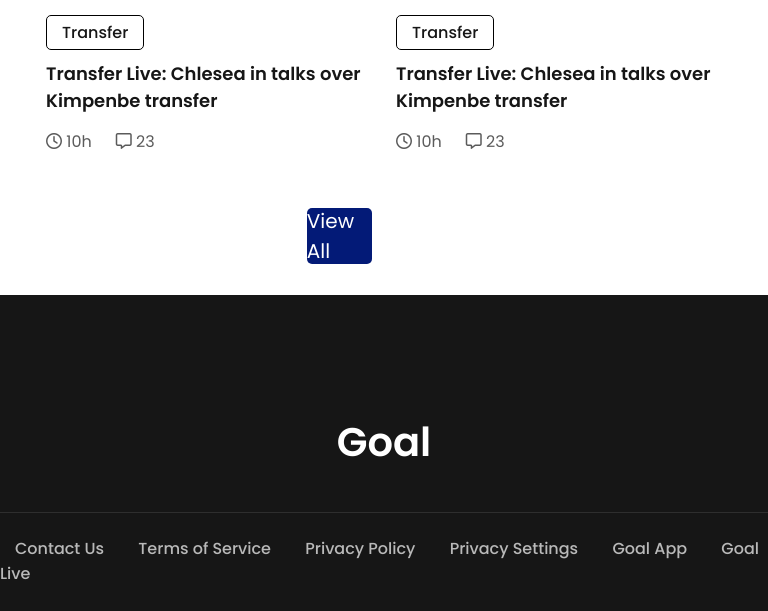
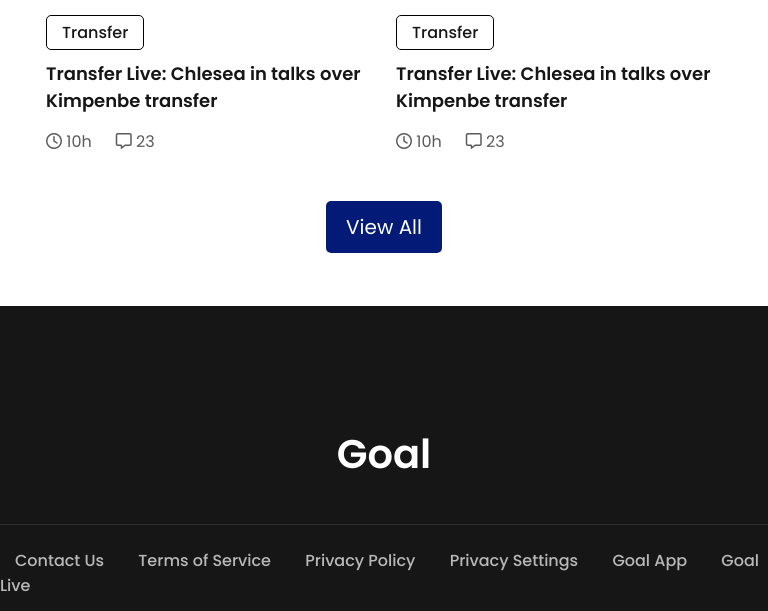
Before and after one commit to nusrat-git/world-cup, a plain HTML site: page html/index.html in a window 768 px wide. Shown: the part 1754-2365 px from the top of the page. Drawn offline with Linux system fonts and the light colour scheme.

Commit message:
view all done

```diff
--- a/html/index.html
+++ b/html/index.html
@@ -117,11 +117,9 @@
                         <div class="icon"><i class="fa-regular fa-message"></i> 23</div>
                     </div>
                 </div>
-                <div class="view">
-                    <a href="">View All</a>
-                </div>
-
-
+            </div>
+            <div class="view">
+                <a href="">View All</a>
             </div>
         </section>
     </main>
--- a/style/style.css
+++ b/style/style.css
@@ -294,20 +294,14 @@
     }
 
     .view {
-        display: flex;
-        align-items: center;
-        justify-content: center;
-        margin-left: 80%;
+        display: inline;
+        margin: 5% auto;
+
 
     }
 
     .view a {
-        display: flex;
-        align-items: center;
-        justify-content: space-evenly;
-        width: 187px;
-        height: 56px;
-        margin-top: 30px;
+        padding: 12px 20px;
         text-decoration: none;
         background-color: hsl(228, 95%, 24%);
 
```
